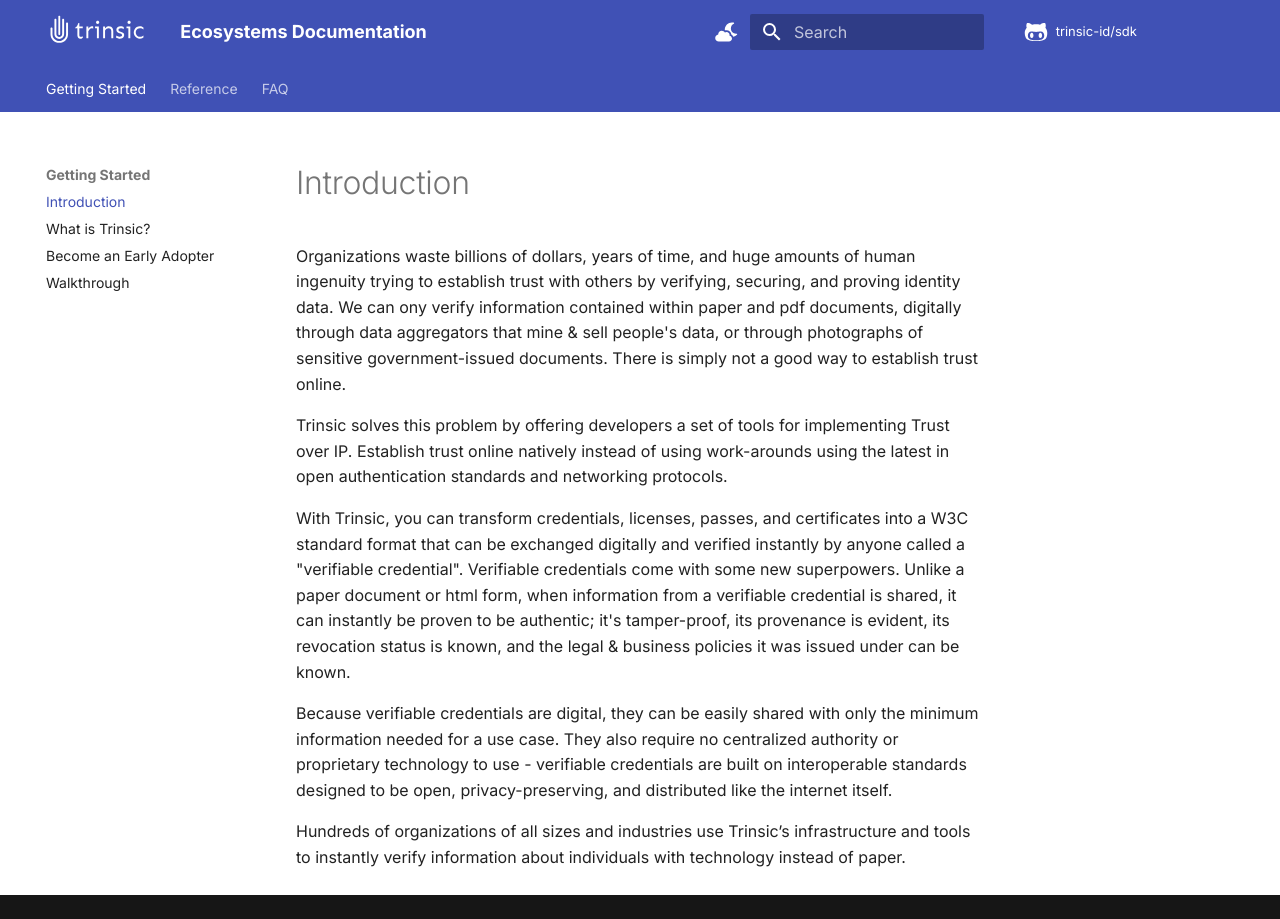
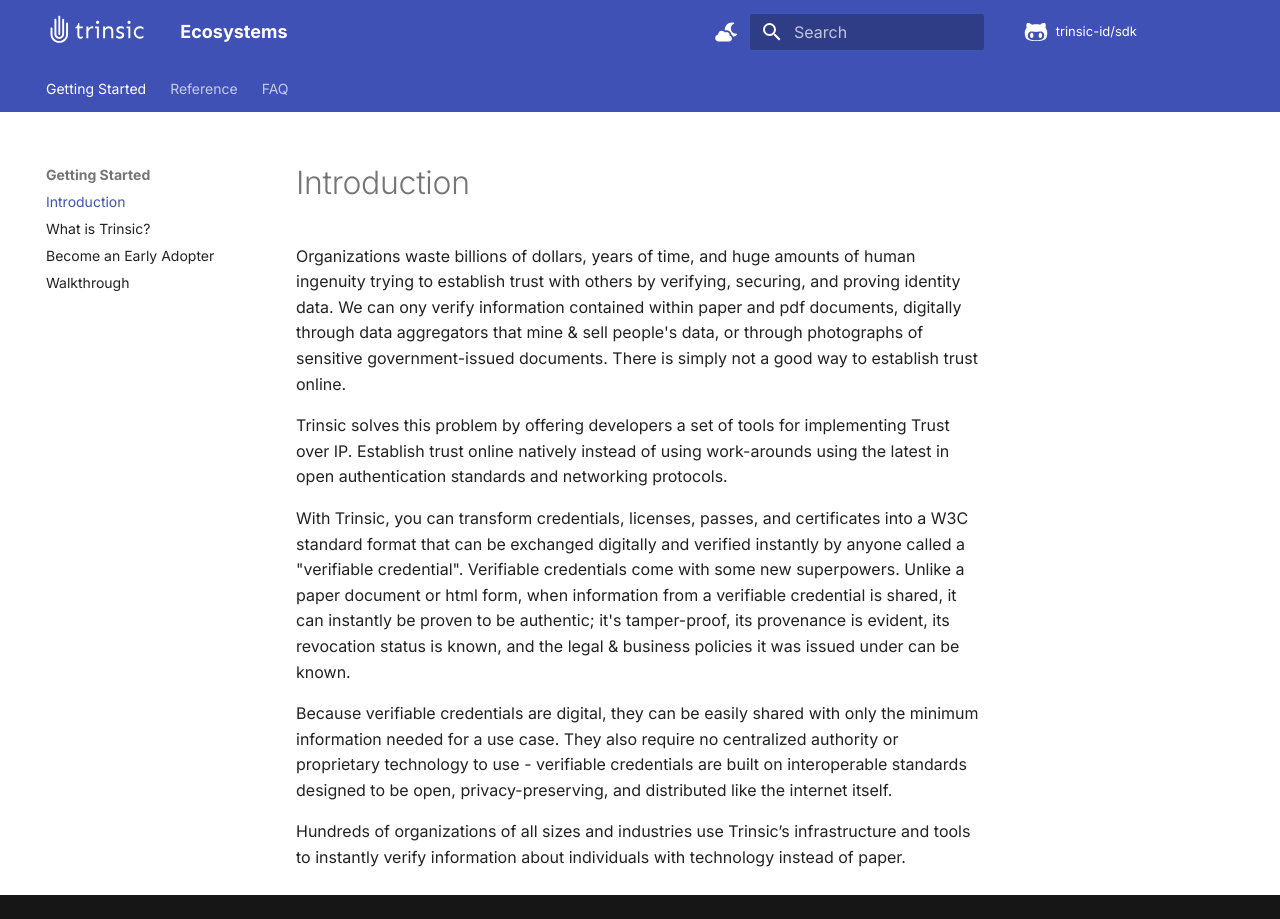
Before and after one commit to trinsic-id/v2-sdk, an MkDocs documentation site: the page built from docs/index.md, in a window 1280 px wide. Built offline with MkDocs 1.6.1 and Material for MkDocs 9.7.7, drawn with Linux system fonts in a browser that asks for light colours; comment, search, counter and statistics services are not loaded.

Commit message:
change site_name

```diff
--- a/mkdocs.yml
+++ b/mkdocs.yml
@@ -1,4 +1,4 @@
-site_name: "Ecosystems Documentation"
+site_name: "Ecosystems"
 site_dir: docs-site
 repo_url: "https://github.com/trinsic-id/sdk"
 edit_uri: edit/main/docs/
```
